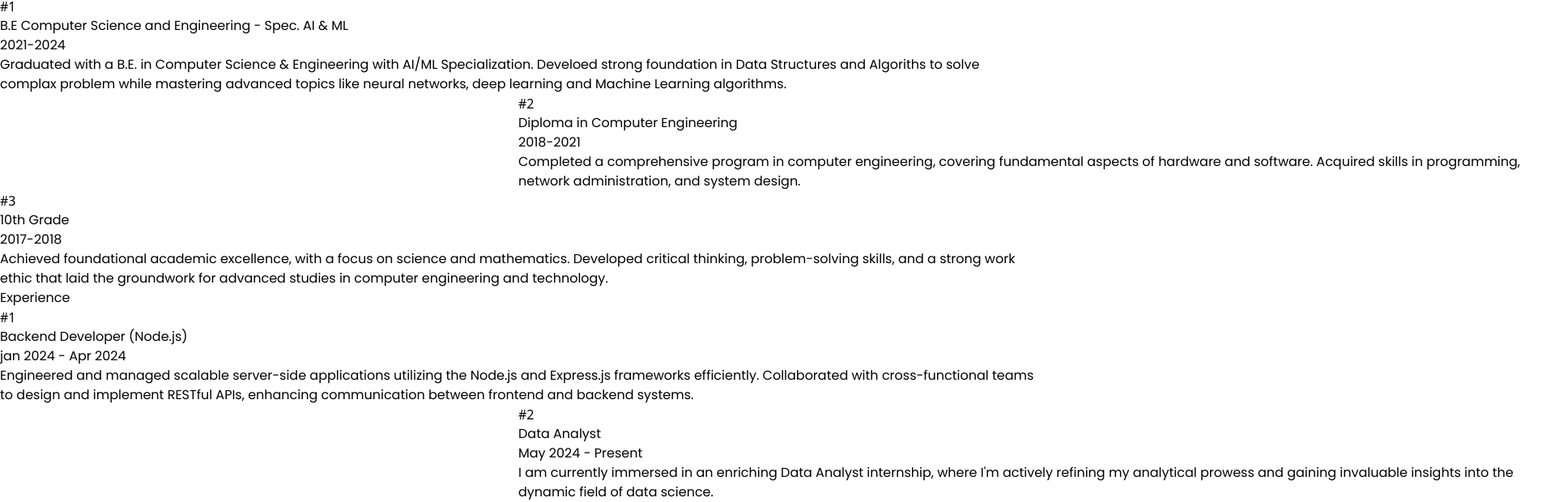
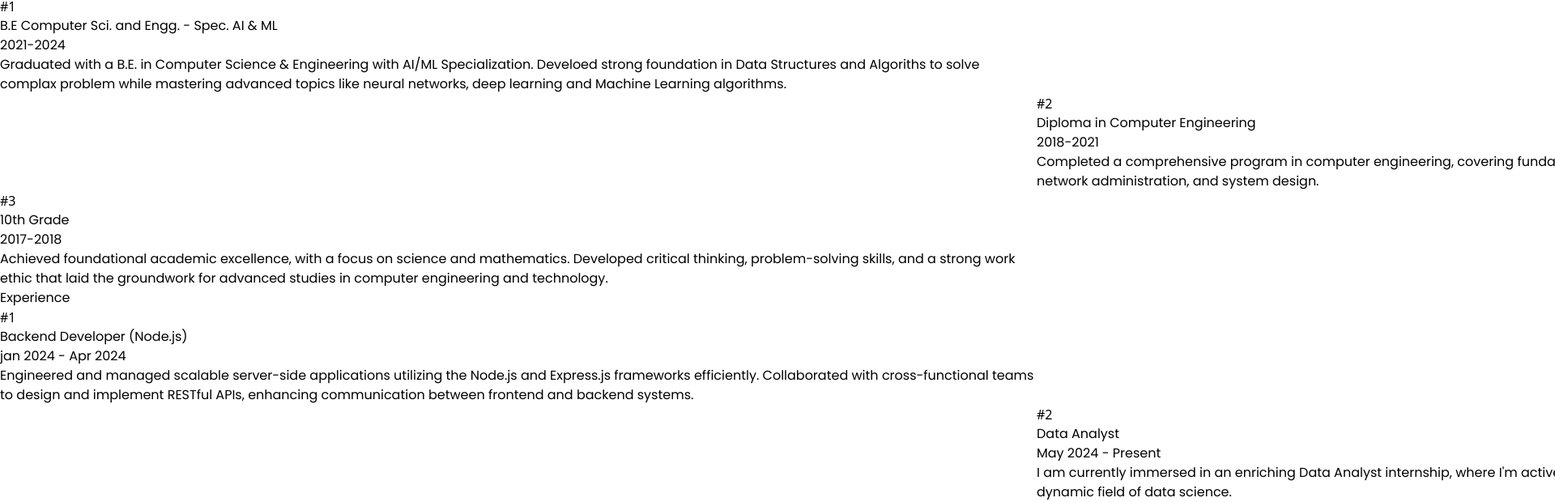
Before and after one commit to oDhruvPatel/newfolderr, a React (Vite) app: page / in a window 1280 px wide. Shown: the part 4218-4838 px from the top of the page at 81% size, 1920 px wide, since content can reach past the window. Built offline with nearby package versions, Linux system fonts and the light colour scheme.

Commit message:
Middle-line-done

```diff
--- a/src/components/AboutEdu.tsx
+++ b/src/components/AboutEdu.tsx
@@ -11,11 +11,18 @@ const AboutEdu = () => {
              Education
         </h1>
 
+        <div
+        className={`md:w-[80vw] w-[100vw] m-auto  transition-all `}
+      >
+        <div
+          className={` md:border-r-2 md:border-l-0 border-l-2 gradient-border z-50 md:w-[50%] w-[90%] md:m-0 m-auto flex md:justify-center md:items-center flex-col `}
+        >
 
-                  <Education seq={1} class="left" title="B.E Computer Science and Engineering - Spec. AI & ML" timeline="2021-2024" desc={BE}/>
-                  <Education seq={2} class="right" title="Diploma in Computer Engineering" timeline="2018-2021" desc={DI}/>
-                  <Education seq={3} class="left" title="10th Grade" timeline="2017-2018" desc={board}/>
-
+                  <Education seq={1} classLR="text-right" class="left" title="B.E Computer Sci. and Engg. - Spec. AI & ML" timeline="2021-2024" desc={BE}/>
+                  <Education seq={2} classLR="text-left" class="right" title="Diploma in Computer Engineering" timeline="2018-2021" desc={DI}/>
+                  <Education seq={3} classLR="text-right" class="left" title="10th Grade" timeline="2017-2018" desc={board}/>
+               </div>
+               </div>
     </>
   )
 }
--- a/src/components/AboutMe.tsx
+++ b/src/components/AboutMe.tsx
@@ -7,8 +7,8 @@ export const AboutMe = () => {
         about me
         </h1>
 
-        <div className="flex md:flex-row-reverse flex-col-reverse px-4 pt-4 mt-7 md:mt-9">
-          <div className="md:w-[80%] w-full h-full my-auto text-justify primary md:pl-4 text-sm md:text-lg font-normal">
+        <div className="flex lg:flex-row-reverse flex-col-reverse px-4 pt-4 mt-7 md:mt-9">
+          <div className="md:w-[80%] w-full h-full my-auto text-justify primary lg:pl-4 text-sm lg:text-lg font-normal">
             Hi, I’m Dhruv Patel and i'm a Full stack Software developer with a passion for building robust and scalable
             applications. With a strong foundation in both front-end and
             back-end development, I specialize in creating seamless user
--- a/src/components/Education.tsx
+++ b/src/components/Education.tsx
@@ -1,19 +1,33 @@
-const Education = (props: {title:string, timeline:string, desc:string, class:string, seq:number}) => {
+const Education = (props: {
+  title: string;
+  timeline: string;
+  desc: string;
+  class: string;
+  seq: number;
+  classLR:string;
+}) => {
   return (
     <>
+      <div
+          className={`${props.class} md:m-0 m-auto flex md:justify-center md:items-center flex-col `}
+        >
+          <div className={`md:${props.classLR} md:w-[100%] w-full text-left text-lg font-medium px-4 pt-1 text-transparent bg-clip-text bg-gradient-to-r from-pink-700 to-purple-700`}>
+            #{props.seq}
+          </div>
+          <div
+            className={` md:my-0 md:mx-0 mb-4 bg-white rounded-xl p-4 md:w-[90%] w-[96%] ml-3 md:ml-0 shadow-md border primary view transition-all hover:scale-105`}
+          >
+            <h1 className="title md:text-lg text-lg font-semibold text-transparent bg-clip-text bg-gradient-to-r from-purple-600 to-pink-600 ">
+              {" "}
+              {props.title}{" "}
+            </h1>
+            <h3 className="md:text-sm text-sm my-1  font-medium"> {props.timeline}</h3>
+            <h6 className=" md:text-sm text-xs"> {props.desc}</h6>
+          </div>
+          </div>
 
-    <div className={` md:w-[80vw] w-[100vw] m-auto bg-white transition-all hover:scale-105`}>
-      <div className={`${props.class} md:w-[50%] w-[90%] md:m-0 m-auto  bg-white flex justify-center items-center flex-col `}>
-         <div className="md:w-[98%] w-full md:text-right text-left text-lg font-medium px-4 pt-1 text-transparent bg-clip-text bg-gradient-to-r from-pink-700 to-purple-700">#{props.seq}</div>
-         <div className={`md:my-0 md:mx-0 mb-4 mx-auto bg-white rounded-xl p-4 md:w-[98%] w-full shadow-md border primary view` }>
-         <h1 className="title md:text-lg text-sm font-semibold text-transparent bg-clip-text bg-gradient-to-r from-purple-600 to-pink-600 "> {props.title} </h1>
-          <h3 className="md:text-sm my-1  font-medium">  {props.timeline}</h3>
-          <h6 className=" md:text-sm text-xs"> {props.desc}</h6>
-         </div>
-    </div>
-    </div>
     </>
-  )
-}
+  );
+};
 
-export default Education
+export default Education;
--- a/src/components/Experience.tsx
+++ b/src/components/Experience.tsx
@@ -9,10 +9,16 @@ const Experience = () => {
              Experience
         </h1>
 
-                  <Education seq={1} class="left" title="Backend Developer (Node.js)" timeline="jan 2024 - Apr 2024" desc={Toshal}/>
-                  <Education seq={2} class="right" title="Data Analyst" timeline="May 2024 - Present" desc={DA}/>
-
-
+        <div
+        className={`md:w-[80vw] w-[100vw] m-auto  transition-all `}
+      >
+        <div
+          className={` md:border-r-2 md:border-l-0 gradient-border border-l-2  border-slate-800 z-50 md:w-[50%] w-[90%] md:m-0 m-auto flex md:justify-center md:items-center flex-col `}
+        >
+                  <Education seq={1} classLR="text-right" class="left" title="Backend Developer (Node.js)" timeline="jan 2024 - Apr 2024" desc={Toshal}/>
+                  <Education seq={2} classLR="text-left"  class="right" title="Data Analyst" timeline="May 2024 - Present" desc={DA}/>
+        </div>
+        </div>
     </>
   )
 }
--- a/src/components/Navbar.tsx
+++ b/src/components/Navbar.tsx
@@ -37,7 +37,7 @@ const Navbar = (props: {link:string[]}) => {
   {props.link.map((item, idx) => (
     <li
       key={idx}
-      className="text-slate-800 primary uppercase font-semibold text-xl flex justify-center items-center mx-6 cursor-pointer hover:border-b-2 hover:border-b-black"
+      className="text-slate-800 primary uppercase font-base text-lg flex justify-center items-center mx-6 cursor-pointer hover:border-b-2 hover:border-b-black"
     >
       <a href={`#${item}`}>{item}</a>
     </li>
--- a/src/index.css
+++ b/src/index.css
@@ -68,6 +68,7 @@ body
     box-shadow: 2px 3px 10px rgba(0,0,0,0.2);
 }
 
+@media (min-width: 800px){
 .left{
     position: relative;
     left: 0%;
@@ -76,24 +77,31 @@ body
 .right
 {
     position: relative;
-    left: 50%;
+    left: 100%;
+    /* width: 99%; */
+}
 }
 
-.middle-line::after{
-    content: '';
-    position: absolute;
-    width: 7px;
-    height: 100%;
-    margin-top: -129px;
-    left: 50%;
-    z-index: 99;
-    background-color: rgba(30 41 59);
-    border-radius: 10px;
+.middle-line::after
+{
+   content: '';
+   position: absolute;
+   width: 7px;
+   background: #000;
+   height: 50%;
 }
+
 
 
 @media (max-width: 640px) {
     .right {
         left: 0%;
     }
+
 }
+
+
+.gradient-border {
+    border-style: solid;
+    border-image: linear-gradient(to bottom, #0099ff, #a222f2) 1; /* Adjust colors and direction */
+  }
--- a/src/pages/Contact.tsx
+++ b/src/pages/Contact.tsx
@@ -1,7 +1,7 @@
 const Contact = () => {
   return (
     <>
-    <h1 id="About" className='text-4xl md:mt-9 mt-6 md:text-center text-center md:text-7xl primary uppercase font-extralight border-b-2 border-t-2 md:py-3 py-2 text-transparent bg-clip-text bg-gradient-to-r from-blue-500 to-pink-500'>
+       <h1 id="About" className='text-4xl md:mt-9 mt-6 md:text-center text-center md:text-7xl primary uppercase font-extralight border-b-2 border-t-2 md:py-3 py-2 text-transparent bg-clip-text bg-gradient-to-r from-blue-500 to-pink-500'>
         Contact Me
         </h1>
     </>
```
